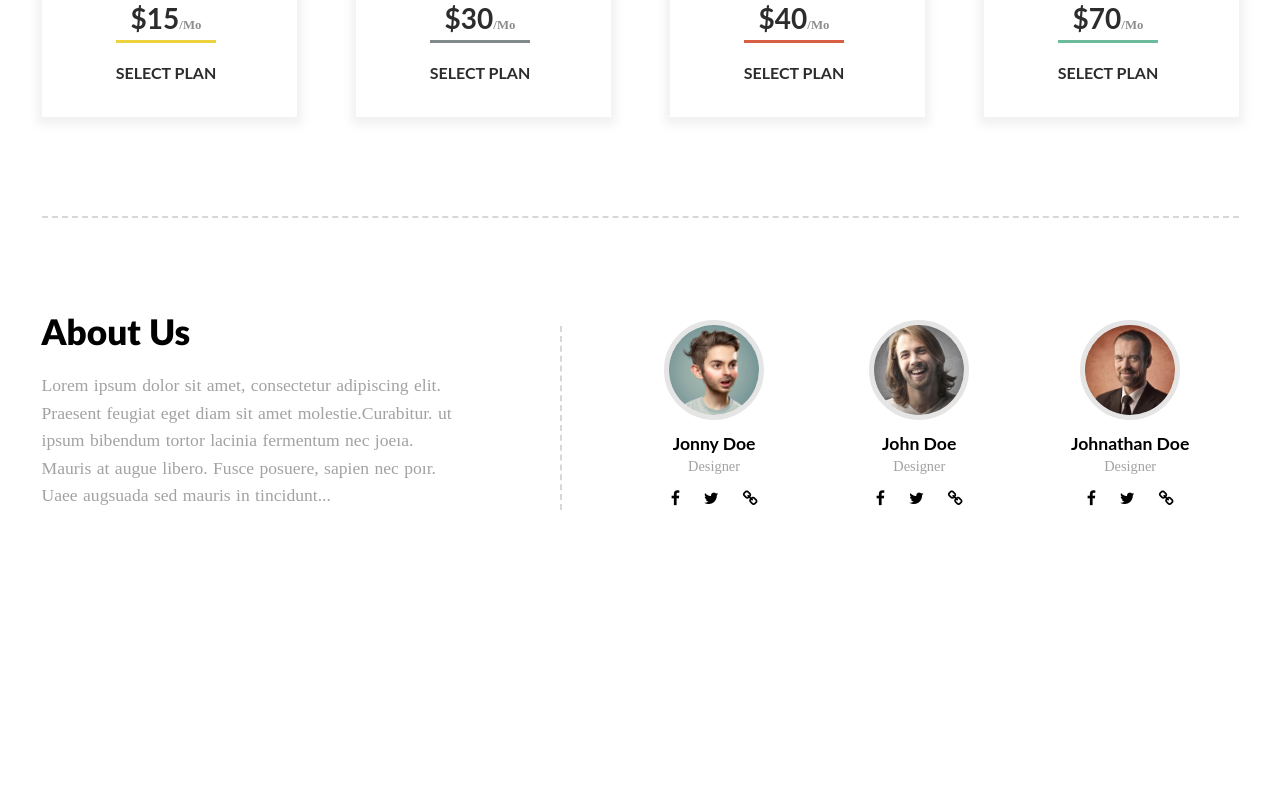
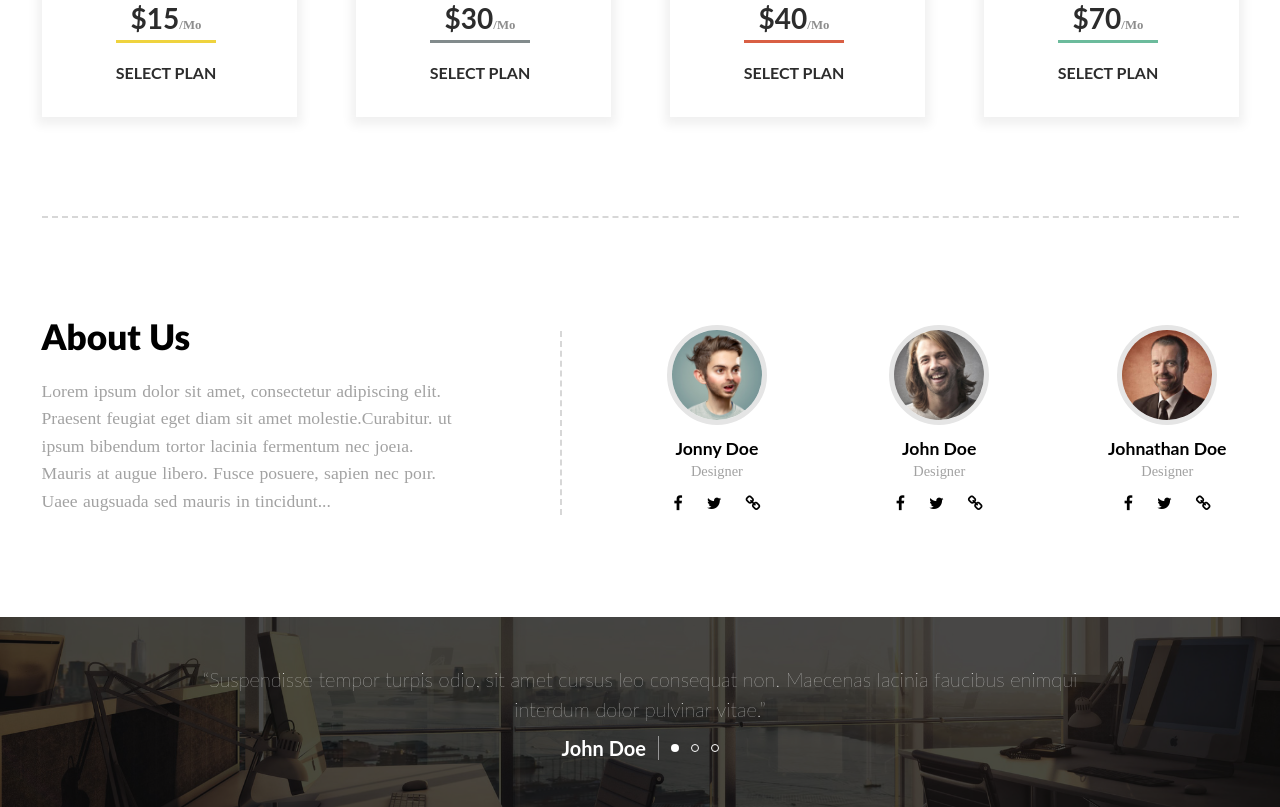
Before and after one commit to MariyaPolt/markup-2018q3, a plain HTML site: page index.html in a window 1280 px wide. Shown: the part 2190-2997 px from the top of the page. Before the commit the page ends 2807 px from the top, so only its background shows below. Drawn offline with Linux system fonts and the light colour scheme; a web font is replaced by a local one.

Commit message:
feat: make feedback block

```diff
--- a/css/style.css
+++ b/css/style.css
@@ -566,8 +566,10 @@ table.package-describe tr td:first-child {
 
 
 .about-us {
-  height: 399px;
+  box-sizing: border-box;
+  height: 401px;
   border-top: 2px dashed #d7d7d7;
+  padding-top: 11px;
   display: flex;
   justify-content: space-between;
   align-items: center;
@@ -602,9 +604,10 @@ table.package-describe tr td:first-child {
   height: 184px;
   display: flex;
   align-items: center;
-  justify-content: space-around;
+  justify-content: space-between;
   border-left: 2px dashed #d7d7d7;
-  padding-left: 50px;
+  padding-left: 102px;
+  padding-right: 12px;
 }
 
 .about-us .designers img {
@@ -643,6 +646,90 @@ table.package-describe tr td:first-child {
 .about-us .designers .doe .icons i:hover {
   color: #5288b7;
 }
+
+
+
+
+.feedback {
+  height: 190px;
+}
+
+.feedback-background-img {
+  background: url("../img/istanbul-ofis-piyasasi.jpg") no-repeat;
+  height: 190px;
+  width: 100%;
+  background-size: cover;
+  background-position: 10% 70%;
+}
+
+.feedback-background-img-overlay {
+  width: 100%;
+  height: 100%;
+  background: rgba(13, 13, 13, 0.75);
+}
+
+.feedback-background-img-overlay-pattern {
+  width: 100%;
+  height: 100%;
+}
+
+.feedback-wrap {
+  width: 100%;
+  height: 100%;
+  display: flex;
+  align-items: center;
+  justify-content: center;
+  text-align: center;
+  flex-direction: column;
+}
+
+.feedback p {
+  font-family: Lato;
+  font-size: 1.25rem;
+  font-weight: lighter;
+  color: white;
+  line-height: 30px;
+  margin: 0;
+}
+
+.bottom {
+  width: 157px;
+  display: flex;
+  align-items: center;
+  justify-content: space-between;
+}
+
+.feedback .bottom h4 {
+  font-family: Lato;
+  font-size: 1.25rem;
+  font-weight: bold;
+  color: white;
+  margin: 0;
+  margin-top: 12px;
+  padding-right: 12px;
+  border-right: 1px solid #969696;
+}
+
+.dot-active {
+  margin-top: 12px;
+  width: 8px;
+  height: 8px;
+  background-color: white;
+  border-radius: 50%;
+}
+
+.dot-passive {
+  margin-top: 12px;
+  width: 6px;
+  height: 6px;
+  border: solid 1px white;
+  border-radius: 50%;
+}
+
+.dot-passive:hover {
+  border-color: black;
+}
+
 
 /* ..................................FONTS................................... */
 
--- a/index.html
+++ b/index.html
@@ -4,7 +4,7 @@
     <meta charset="utf-8">
     <title>Ghost Host</title>
     <link rel="stylesheet" href="./css/style.css">
-    <link rel="stylesheet" type="text/css" href="http://maxcdn.bootstrapcdn.com/font-awesome/4.2.0/css/font-awesome.min.css">
+    <link rel="stylesheet" href="https://maxcdn.bootstrapcdn.com/font-awesome/4.5.0/css/font-awesome.min.css">
   </head>
   <body>
 
@@ -340,6 +340,27 @@
           </div>
         </div>
       </div>
+
+
+      <div class="feedback">
+        <div class="feedback-background-img">
+          <div class="feedback-background-img-overlay">
+            <div class="feedback-background-img-overlay-pattern">
+              <div class="wrapper">
+                <div class="feedback-wrap">
+                  <p>“Suspendisse tempor turpis odio, sit amet cursus leo consequat non.     Maecenas lacinia faucibus enimqui <br> interdum dolor pulvinar vitae.”</p>
+                  <div class="bottom">
+                    <h4>John Doe</h4>
+                    <div class="dot-active"></div>
+                    <div class="dot-passive"></div>
+                    <div class="dot-passive"></div>
+                  </div>
+                </div>
+              </div>
+            </div>
+          </div>
+        </div>
+      </div>
     </main>
 
   </body>
```
